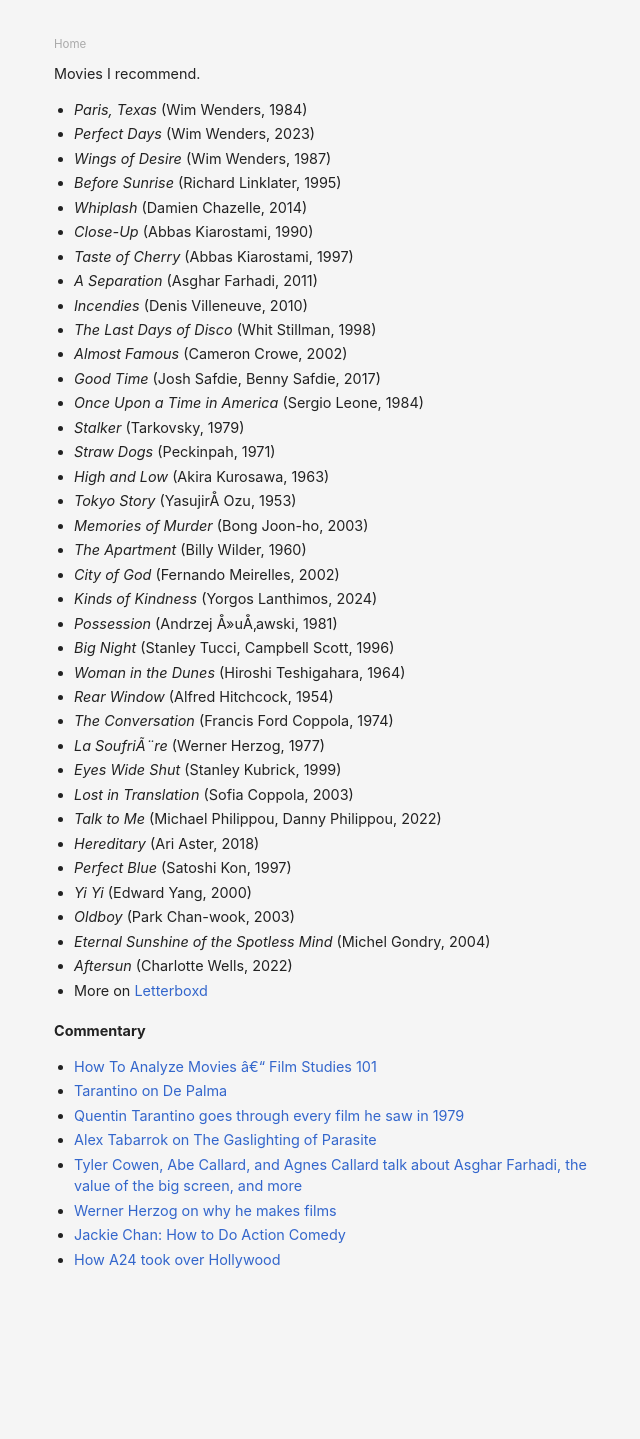
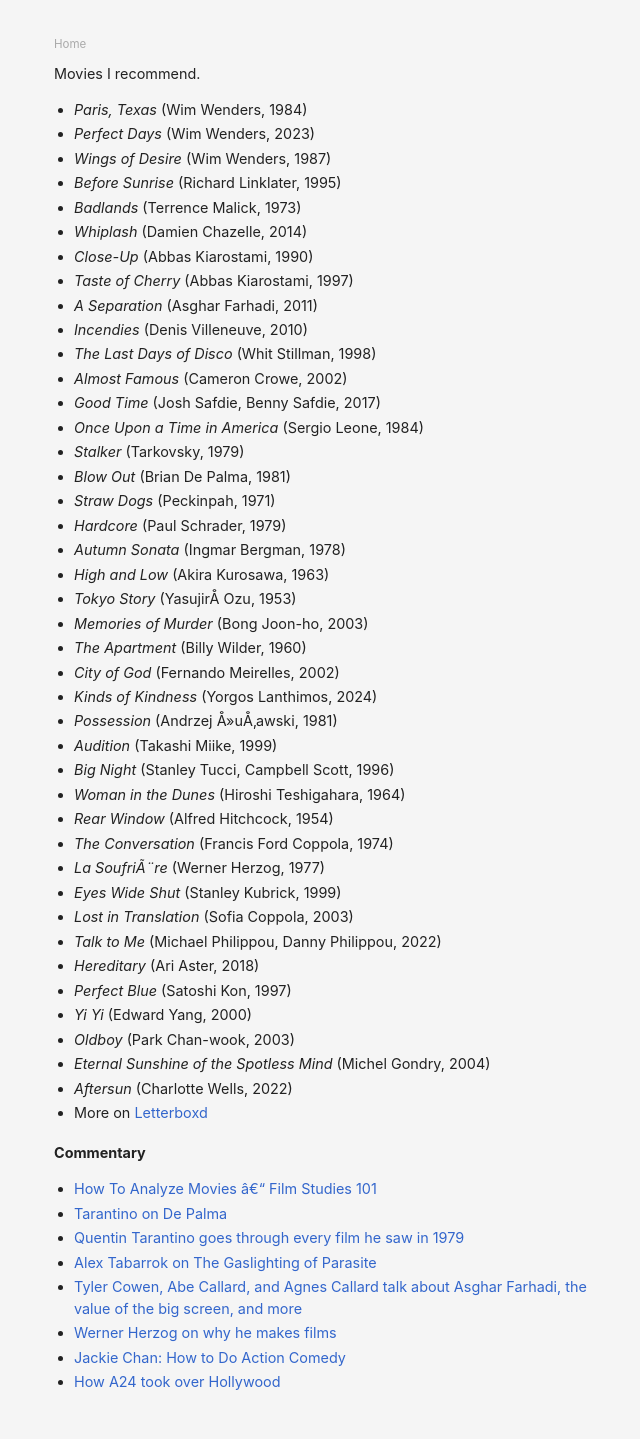
Before and after one commit to danschlz/danschulz.github.io, a Jekyll site: the page built from movies.md, in a window 1280 px wide. Shown: the whole page, without its empty margins (306-946 px from the left). Built offline with Jekyll 4.4.1, drawn with Linux system fonts in a browser that asks for light colours; before the commit the page ends 1317 px from its top, so only the background shows below that.

Commit message:
Update movies.md

```diff
--- a/movies.md
+++ b/movies.md
@@ -10,6 +10,7 @@ Movies I recommend.
 * _Perfect Days_ (Wim Wenders, 2023)
 * _Wings of Desire_ (Wim Wenders, 1987)
 * _Before Sunrise_ (Richard Linklater, 1995)
+* _Badlands_ (Terrence Malick, 1973)
 * _Whiplash_ (Damien Chazelle, 2014)
 * _Close-Up_ (Abbas Kiarostami, 1990)
 * _Taste of Cherry_ (Abbas Kiarostami, 1997)
@@ -20,7 +21,10 @@ Movies I recommend.
 * _Good Time_ (Josh Safdie, Benny Safdie, 2017)
 * _Once Upon a Time in America_ (Sergio Leone, 1984)
 * _Stalker_ (Tarkovsky, 1979)
+* _Blow Out_ (Brian De Palma, 1981)
 * _Straw Dogs_ (Peckinpah, 1971)
+* _Hardcore_ (Paul Schrader, 1979)
+* _Autumn Sonata_ (Ingmar Bergman, 1978)
 * _High and Low_ (Akira Kurosawa, 1963)
 * _Tokyo Story_ (Yasujirō Ozu, 1953)
 * _Memories of Murder_ (Bong Joon-ho, 2003)
@@ -28,6 +32,7 @@ Movies I recommend.
 * _City of God_ (Fernando Meirelles, 2002)
 * _Kinds of Kindness_ (Yorgos Lanthimos, 2024)
 * _Possession_ (Andrzej Żuławski, 1981)
+* _Audition_ (Takashi Miike, 1999)
 * _Big Night_ (Stanley Tucci, Campbell Scott, 1996)
 * _Woman in the Dunes_ (Hiroshi Teshigahara, 1964)
 * _Rear Window_ (Alfred Hitchcock, 1954)
```
